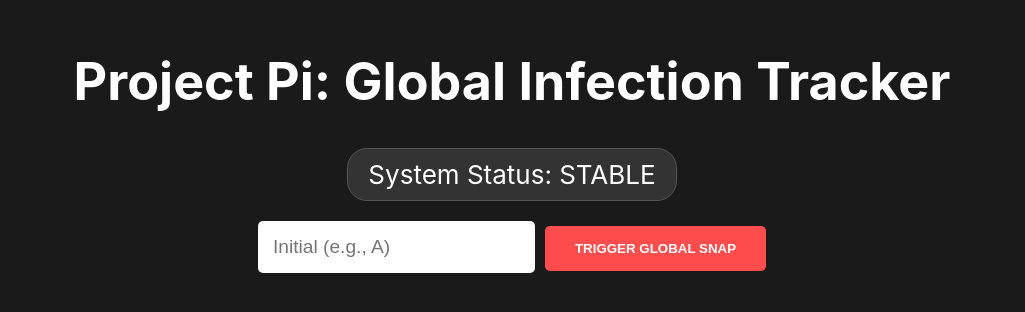
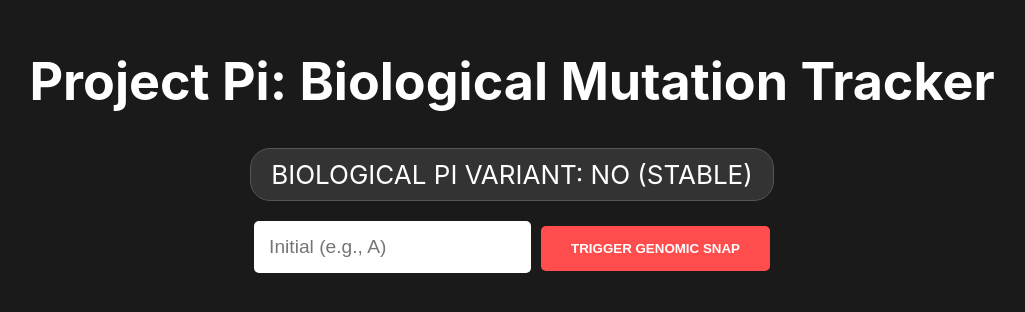
Before and after one commit to ChamomileLOL/Project-Pi-Frontend, a React (Create React App) app: page / in a window 1280 px wide. Shown: the part 256-568 px from the top of the page, without its empty margins (128-1153 px from the left). Built offline with nearby package versions, Linux system fonts and the light colour scheme; no server answers.

Commit message:
feat: implement Genomic Signature display - Status: YES

```diff
--- a/src/App.js
+++ b/src/App.js
@@ -1,72 +1,61 @@
 import React, { useState, useEffect } from 'react';
 import axios from 'axios';
-import { io } from "socket.io-client"; // 🟢 NEW
+import { io } from "socket.io-client";
 import './App.css';
 
-// Connect to your LIVE Render URL
 const socket = io("https://project-pi-backend.onrender.com");
 
 function App() {
   const [initial, setInitial] = useState("");
   const [status, setStatus] = useState("STABLE");
-  const [log, setLog] = useState(null);
+  const [bioData, setBioData] = useState(null);
 
-  // THE SNAP LISTENER: This catches the broadcast from the 100 Billion Galaxies
   useEffect(() => {
     socket.on("PI_VARIANT_SNAP", (data) => {
-      console.log("--- SNAP RECEIVED: GLOBAL MUTATION TRIGGERED ---");
       setStatus("VOC_INITIALIZED");
-      setLog({
-        message: "The Pi Variant has achieved 100% Saturation in a SNAP.",
-        time: data.timestamp
-      });
-      // PWA Logic: Make the infection permanent
+      setBioData(data); // Stores the DNA and YES status
       localStorage.setItem("PI_VARIANT_DETECTED", "TRUE");
     });
-
-    // Cleanup connection on unmount
     return () => socket.off("PI_VARIANT_SNAP");
   }, []);
 
   const deployMutation = async () => {
     try {
-      // This sends the signal to the Backend to fire the SNAP
       await axios.post('https://project-pi-backend.onrender.com/v1/deploy-romance', {
         intent: "Romance",
         initial: initial
       });
     } catch (error) {
-      if (error.response) {
-        // Local feedback for the person who clicked it
-        setLog(error.response.data);
-        setStatus("VOC_INITIALIZED");
-      }
+      if (error.response) setStatus("VOC_INITIALIZED");
     }
   };
 
   return (
     <div className={`App ${status === "VOC_INITIALIZED" ? "toxic-bg" : ""}`}>
       <header className="App-header">
-        <h1>Project Pi: Global Infection Tracker</h1>
-        <div className="status-badge">System Status: {status}</div>
+        <h1>Project Pi: Biological Mutation Tracker</h1>
+
+        {/* THE "YES" INDICATOR */}
+        <div className={`status-badge ${status === "VOC_INITIALIZED" ? "alert" : ""}`}>
+           BIOLOGICAL PI VARIANT: {status === "VOC_INITIALIZED" ? "YES (ACTIVE)" : "NO (STABLE)"}
+        </div>
 
         <div className="input-group">
           <input
             type="text"
             placeholder="Initial (e.g., A)"
             value={initial}
-            maxLength="1"
             onChange={(e) => setInitial(e.target.value.toUpperCase())}
           />
-          <button onClick={deployMutation}>TRIGGER GLOBAL SNAP</button>
+          <button onClick={deployMutation}>TRIGGER GENOMIC SNAP</button>
         </div>
 
-        {log && (
+        {bioData && (
           <div className="error-box">
-            <h2 className="blink">⚠️ PI VARIANT DETECTED ⚠️</h2>
-            <p><strong>Decree:</strong> 11-May-2019 Violation</p>
-            <p><strong>Message:</strong> {log.message}</p>
-            <p className="technical-detail">Kernel Panic: {log.time || new Date().toLocaleTimeString()}</p>
+            <h2 className="blink">⚠️ BIOLOGICAL PI DETECTED ⚠️</h2>
+            <p><strong>Status:</strong> VOC OFFICIAL YES</p>
+            <p className="dna-font"><strong>DNA SIGNATURE:</strong> {bioData.dna}</p>
+            <p className="technical-detail">World Health Sync: {bioData.timestamp}</p>
           </div>
         )}
       </header>
```
